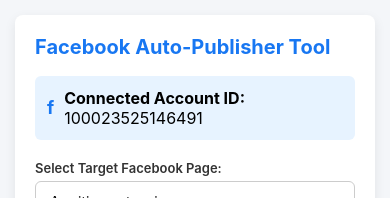
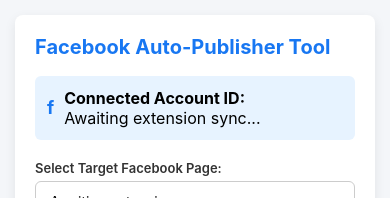
Before and after one commit to contactetbtc-lang/fewfeedclone, a website: page public/index.html in a window 390 px wide. Shown: the top 198 px of the page. Drawn offline with Linux system fonts and the light colour scheme.

Commit message:
Restore clean responsive UI with extension sync hook targets

```diff
--- a/public/index.html
+++ b/public/index.html
@@ -111,7 +111,7 @@
       <div style="font-weight: bold; color: #1877f2; font-size: 18px;">f</div>
       <div>
         <strong>Connected Account ID:</strong><br>
-        <span id="account-id">100023525146491</span>
+        <span id="account-id">Awaiting extension sync...</span>
       </div>
     </div>
 
```
